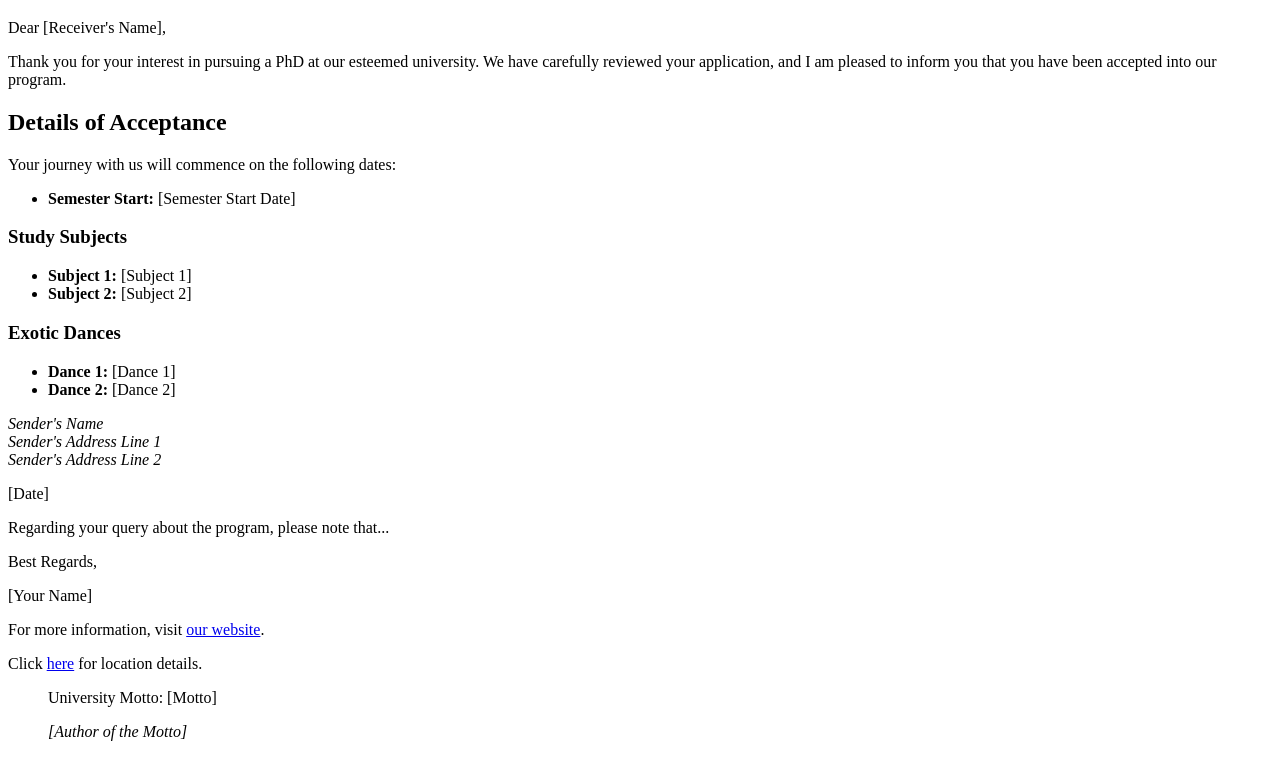
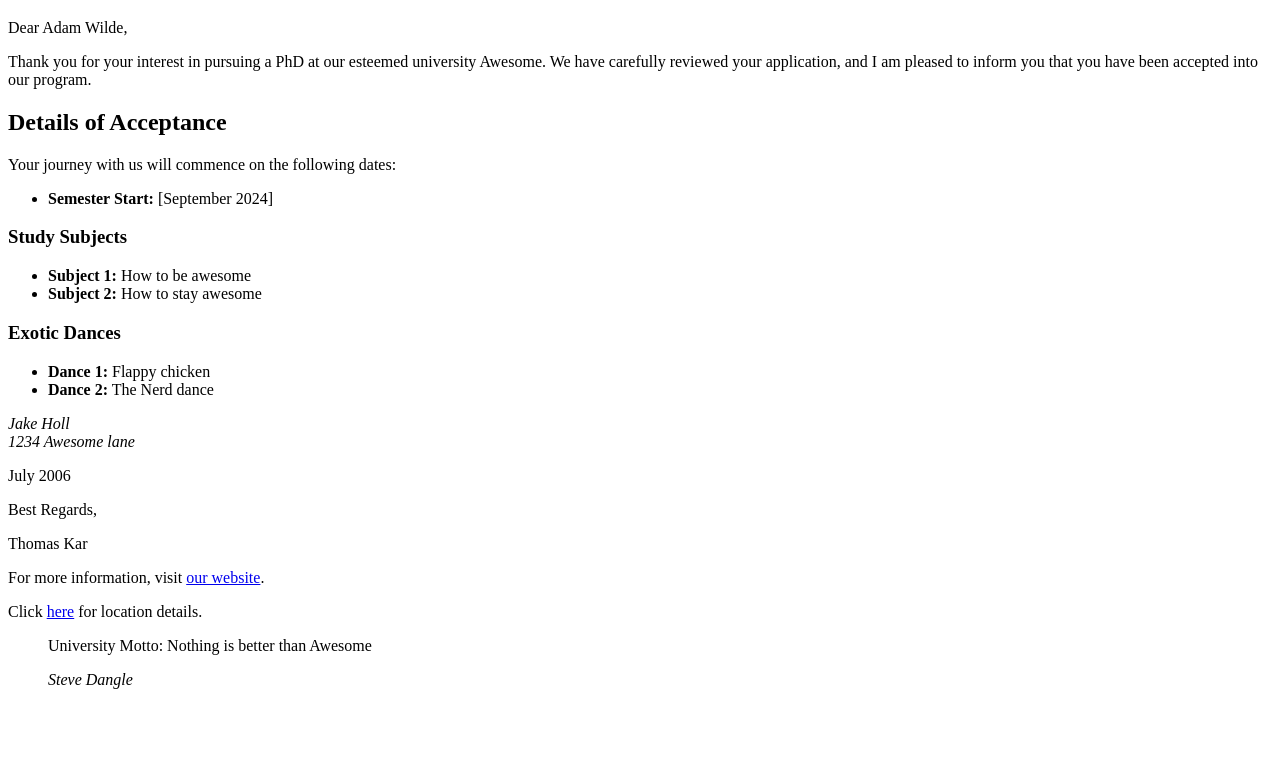
Before and after one commit to ThomasKar05/ThomasKar05.github.io, a plain HTML site: page index.html in a window 1280 px wide. Shown: the part 61-818 px from the top of the page. Drawn offline with Linux system fonts and the light colour scheme.

Commit message:
Update index.html

```diff
--- a/index.html
+++ b/index.html
@@ -14,49 +14,46 @@
 
     <h1>Re: Application Response</h1>
 
-    <p>Dear [Receiver's Name],</p>
+    <p>Dear Adam Wilde,</p>
 
-    <p>Thank you for your interest in pursuing a PhD at our esteemed university. We have carefully reviewed your application, and I am pleased to inform you that you have been accepted into our program.</p>
+    <p>Thank you for your interest in pursuing a PhD at our esteemed university Awesome. We have carefully reviewed your application, and I am pleased to inform you that you have been accepted into our program.</p>
 
     <h2>Details of Acceptance</h2>
 
     <p>Your journey with us will commence on the following dates:</p>
 
     <ul>
-        <li><strong>Semester Start:</strong> [Semester Start Date]</li>
+        <li><strong>Semester Start:</strong> [September 2024]</li>
     </ul>
 
     <h3>Study Subjects</h3>
 
     <ul>
-        <li><strong>Subject 1:</strong> [Subject 1]</li>
-        <li><strong>Subject 2:</strong> [Subject 2]</li>
-        <!-- Add more subjects as needed -->
+        <li><strong>Subject 1:</strong> How to be awesome</li>
+        <li><strong>Subject 2:</strong> How to stay awesome</li>
+
     </ul>
 
     <h3>Exotic Dances</h3>
 
     <ul>
-        <li><strong>Dance 1:</strong> [Dance 1]</li>
-        <li><strong>Dance 2:</strong> [Dance 2]</li>
-        <!-- Add more dances as needed -->
+        <li><strong>Dance 1:</strong> Flappy chicken </li>
+        <li><strong>Dance 2:</strong> The Nerd dance</li>
+
     </ul>
 
     <address class="sender-column">
-        Sender's Name<br>
-        Sender's Address Line 1<br>
-        Sender's Address Line 2
+        Jake Holl<br>
+        1234 Awesome lane <br>
     </address>
 
-    <p class="sender-column">[Date]</p>
-
-    <p>Regarding your query about the program, please note that...</p>
+    <p class="sender-column">July 2006</p>
 
     <!-- More content of the letter -->
 
     <footer>
         <p>Best Regards,</p>
-        <p>[Your Name]</p>
+        <p> Thomas Kar</p></p>
     </footer>
 
     <!-- Hyperlink 1 -->
@@ -67,8 +64,8 @@
 
     <!-- University Motto -->
     <blockquote>
-        <p>University Motto: [Motto]</p>
-        <cite>[Author of the Motto]</cite>
+        <p>University Motto: Nothing is better than Awesome </p>
+        <cite>Steve Dangle</cite>
     </blockquote>
 
 </body>
```
